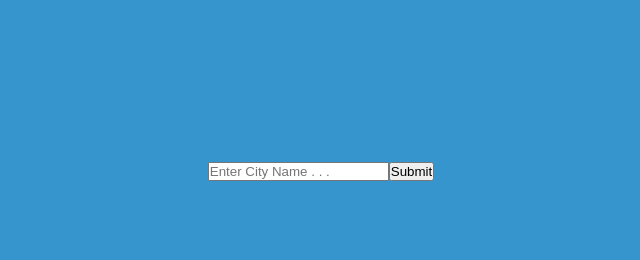
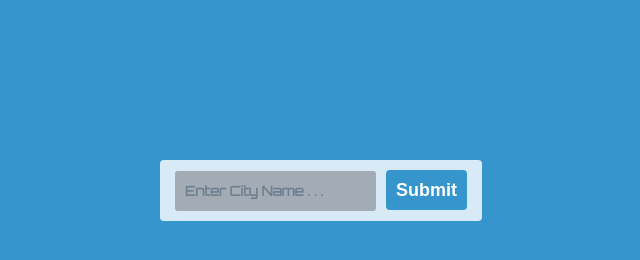
Before and after one commit to oxenprogrammer/obudde, a website built with webpack: page dist/index.html in a window 1280 px wide. Shown: the whole page, without its empty margins (319-959 px from the left). Built offline with nearby package versions, Linux system fonts and the light colour scheme.

Commit message:
Feat(weather): add form styling

```diff
--- a/src/js/weather-ui.component.js
+++ b/src/js/weather-ui.component.js
@@ -41,6 +41,7 @@ const weatherUI = () => {
   const inputName = document.createElement('input');
   inputName.setAttribute('type', 'text');
   inputName.setAttribute('name', 'name');
+  inputName.setAttribute('class', 'city-name');
   inputName.setAttribute('placeholder', 'Enter City Name . . .');
   inputName.setAttribute('maxlength', '30');
   inputName.setAttribute('required', true);
--- a/src/style/main.scss
+++ b/src/style/main.scss
@@ -1,3 +1,6 @@
+@import url('https://fonts.googleapis.com/css?family=Orbitron&display=swap');
+@import url('https://fonts.googleapis.com/css?family=Hind&display=swap');
+
 // global resets
 * {
   padding: 0;
@@ -40,3 +43,89 @@ body {
   padding: 16rem 0 0 0;
   font-size: 1.6rem;
 }
+
+.weatherSection {
+  display: inherit;
+  flex-direction: column;
+
+  .article-form {
+    -webkit-font-smoothing: antialiased;
+    background-color: rgba(255, 255, 255, 0.8);
+    display: grid;
+    height: 100%;
+    grid-template: 1fr/100%;
+    place-items: center;
+    border-radius: 0.4rem;
+
+    &:hover {
+      box-shadow:
+        0 8px 8px 8px rgba(0, 0, 0, 0.2),
+        0 8px 8px 0 rgba(0, 0, 0, 0.14),
+        0 8px 8px 0 rgba(0, 0, 0, 0.12) !important;
+      transform: translate3d(0, 0, 0);
+      transition:
+        background 0.4s cubic-bezier(0.25, 0.8, 0.25, 1),
+        box-shadow 280ms cubic-bezier(0.4, 0, 0.2, 1);
+    }
+
+    .weather-content {
+      .paragraph {
+        align-self: center;
+        text-align: center;
+        font-size: 2rem;
+        color: #000;
+
+        img {
+          width: 32rem;
+        }
+
+        &:last-child {
+          padding-bottom: 2rem;
+        }
+      }
+    }
+
+    .form {
+      color: #acbdce;
+      padding: 1rem;
+      border-radius: 0.6rem;
+
+      input {
+        height: 4rem;
+        margin: 0 0.5rem;
+        padding: 1rem;
+      }
+
+      .city-name {
+        border-radius: 0.3rem;
+        background-color: #a3acb4;
+        border: none;
+        font-family: 'Orbitron', sans-serif;
+        font-weight: 600;
+        color: #a9b8c9;
+        -webkit-appearance: none;
+        transition: all 240ms ease-out;
+
+        &::placeholder {
+          color: #6d7f8f;
+        }
+
+        &:focus {
+          outline: none;
+          color: #6d7f8f;
+          background-color: #e3edf7;
+        }
+      }
+
+      .submit {
+        cursor: pointer;
+        background-color: #3595cc;
+        border: none;
+        border-radius: 0.4rem;
+        color: #fff;
+        font-weight: bold;
+        font-size: 1.8rem;
+      }
+    }
+  }
+}
```
